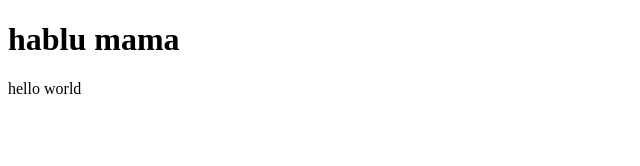
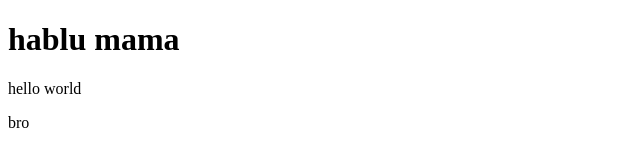
Before and after one commit to mim39/my-f, a plain HTML site: page index.html in a window 1280 px wide. Shown: the full height of the page, 0-640 px from the left. Drawn offline with Linux system fonts and the light colour scheme.

Commit message:
Update index.html

```diff
--- a/index.html
+++ b/index.html
@@ -7,6 +7,7 @@
 </head>
 <h1> hablu mama</h1>
 <p> hello world</p>
+    <p> bro</p>
 <body>
 
 </body>
```
